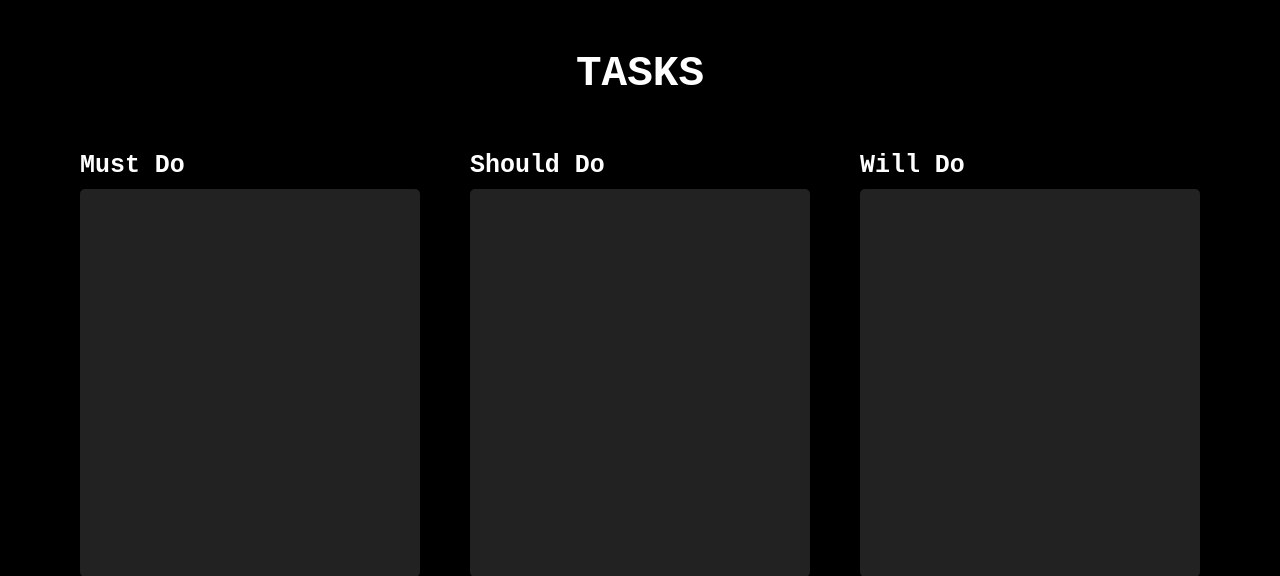
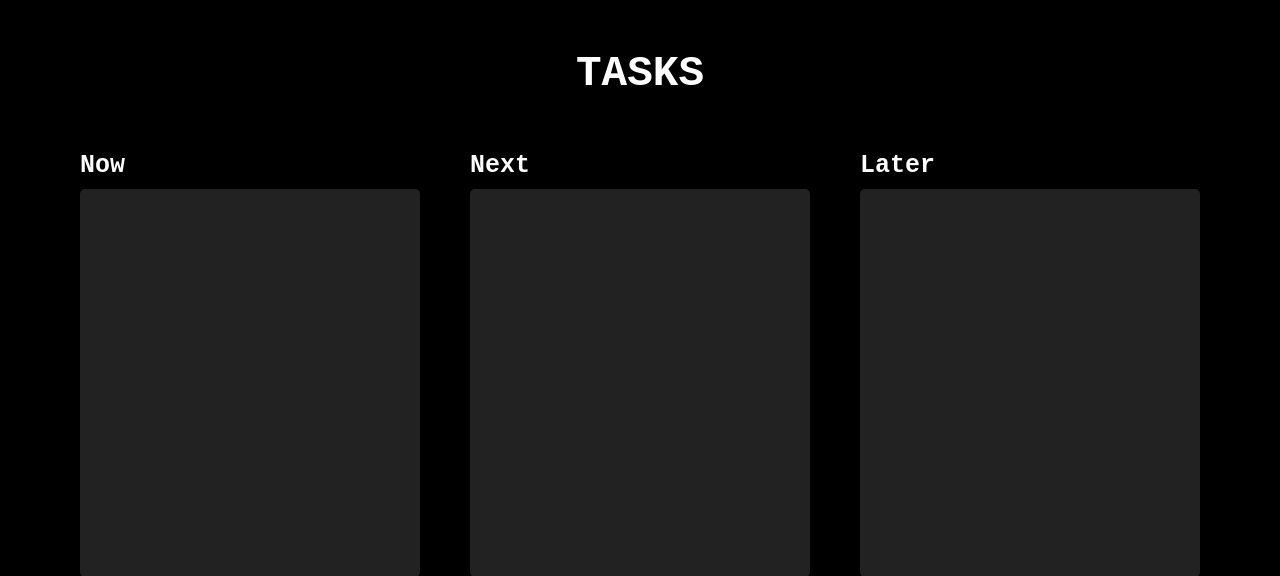
Before and after one commit to skwort/tasks, a Flask app: page / in a window 1280 px wide. Shown: the top 576 px of the page. Run offline with Flask 3, Linux system fonts and the light colour scheme.

Commit message:
Update tasks classifications
This commit updates the classfication of tasks to:

1. Now
2. Next
3. Later

This naming scheme is more sensible.

```diff
--- a/tasks/templates/index.html
+++ b/tasks/templates/index.html
@@ -12,7 +12,7 @@
     <h1>TASKS</h1>
         <div class="lists">
             <div>
-                <h3>Must Do</h3>
+                <h3>Now</h3>
                 <ul id="must-do" class="task-list">
                     {% for task in must_do %}
                     <li id="{{ task.id }}">
@@ -27,7 +27,7 @@
                 </ul>
             </div>
             <div>
-                <h3>Should Do</h3>
+                <h3>Next</h3>
                 <ul id="should-do" class="task-list">
                     {% for task in should_do %}
                     <li id="{{ task.id }}">
@@ -42,7 +42,7 @@
                 </ul>
             </div>
             <div>
-                <h3>Will Do</h3>
+                <h3>Later</h3>
                 <ul id="will-do" class="task-list">
                     {% for task in will_do %}
                     <li id="{{ task.id }}">
```
